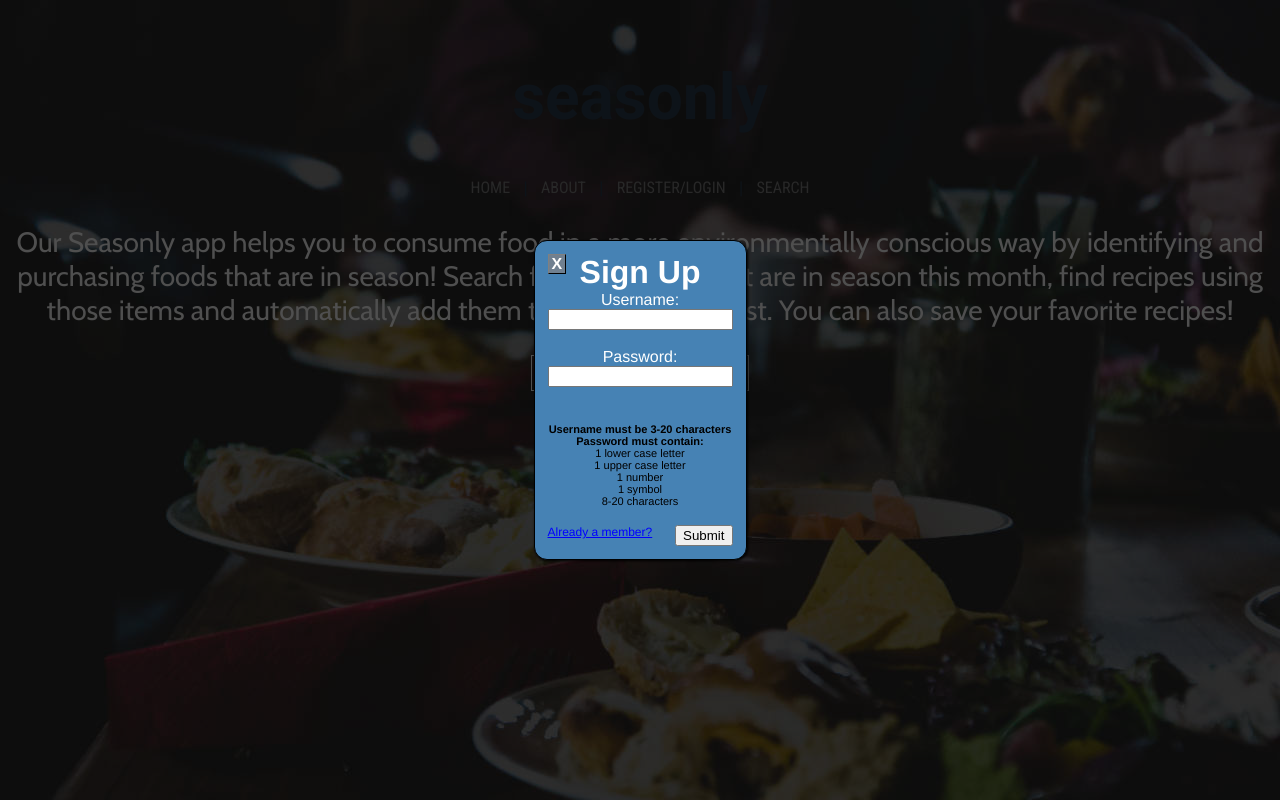
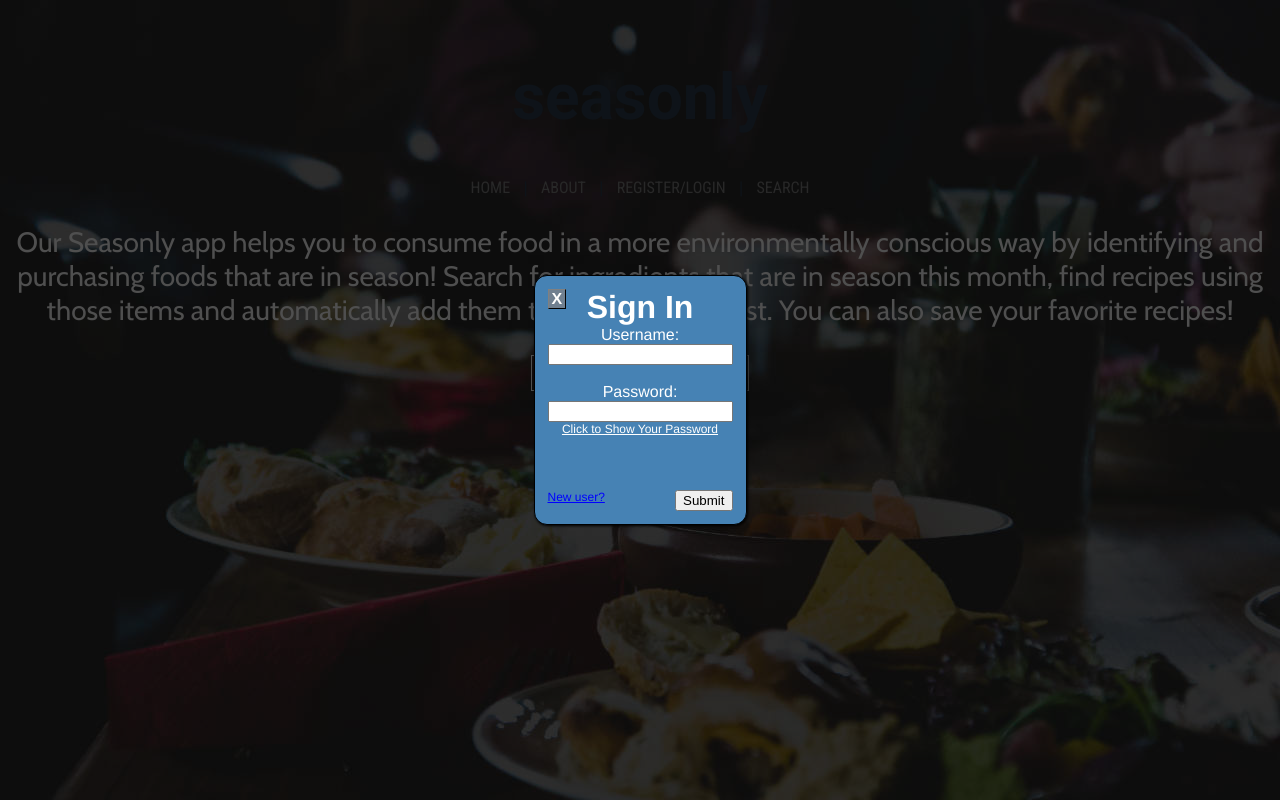
Before and after one commit to team-running-with-scissors/Seasonly, a Vue app: page /search in a window 1280 px wide. Both pictures are taken after a click on the link "REGISTER/LOGIN". Built offline with nearby package versions, Linux system fonts and the light colour scheme.

Commit message:
changed login to start on login instead of signup

```diff
--- a/src/components/Auth.vue
+++ b/src/components/Auth.vue
@@ -4,8 +4,8 @@
 
 <div id="container-main" class="full-screen">
   <div id="container-login">
-    <form @submit.prevent="newUser ? handleSignUp() : handleSignIn()" :key="newUser ? 'abc' : 'def'">
-      <h1>{{ this.newUser ? 'Sign Up' : 'Sign In' }}</h1><span @click.prevent="handleZoom" id="exit"><b>X</b></span>
+    <form @submit.prevent="!newUser ? handleSignUp() : handleSignIn()" :key="newUser ? 'abc' : 'def'">
+      <h1>{{ !this.newUser ? 'Sign Up' : 'Sign In' }}</h1><span @click.prevent="handleZoom" id="exit"><b>X</b></span>
       <div id="message"></div>
       Username:
       <input
@@ -19,14 +19,14 @@
       <input
         required
         @keyup.prevent="validate"
-        :type="show ? 'text' : 'password'"
-        :name="newUser ? 'new-password' : 'current-password'"
+        :type="!show ? 'text' : 'password'"
+        :name="!newUser ? 'new-password' : 'current-password'"
         v-model="creds.password"
         pattern="(?=.*\d)(?=.*[a-z])(?=.*[A-Z])(?=.*\W).{8,20}"
       >
-      <a id="show-hide" v-show="!newUser" @click.prevent="show = !show">{{ show ? 'Click to Hide Your Password' : 'Click to Show Your Password' }}</a><br>
+      <a id="show-hide" v-show="newUser" @click.prevent="show = !show">{{ !show ? 'Click to Hide Your Password' : 'Click to Show Your Password' }}</a><br>
       <br>
-      <span v-show="newUser" id="requirements">
+      <span v-show="!newUser" id="requirements">
         <strong><span id="user-limit">Username must be 3-20 characters</span></strong><br>
         <strong>Password must contain:</strong><br>
         <span id="lower">1 lower case letter</span><br>
@@ -37,7 +37,7 @@
       </span><br>
       <div id="handlers">
         <a id="link-switch" @click.prevent="toggle">
-          {{ newUser ? "Already a member?" : "New user?"}}
+          {{ !newUser ? "Already a member?" : "New user?"}}
         </a>
         <button type="submit">
           Submit
@@ -71,7 +71,7 @@ export default {
       newUser: true,
       creds: { username : '', password : '' },
       label: null,
-      show: false,
+      show: true,
       valid: false
     };
   },
@@ -79,7 +79,7 @@ export default {
     toggle() {
       this.newUser = !this.newUser;
       this.valid = !this.newUser;
-      this.show = false;
+      this.show = true;
       this.creds.password = '';
       this.validate();
     },
```
